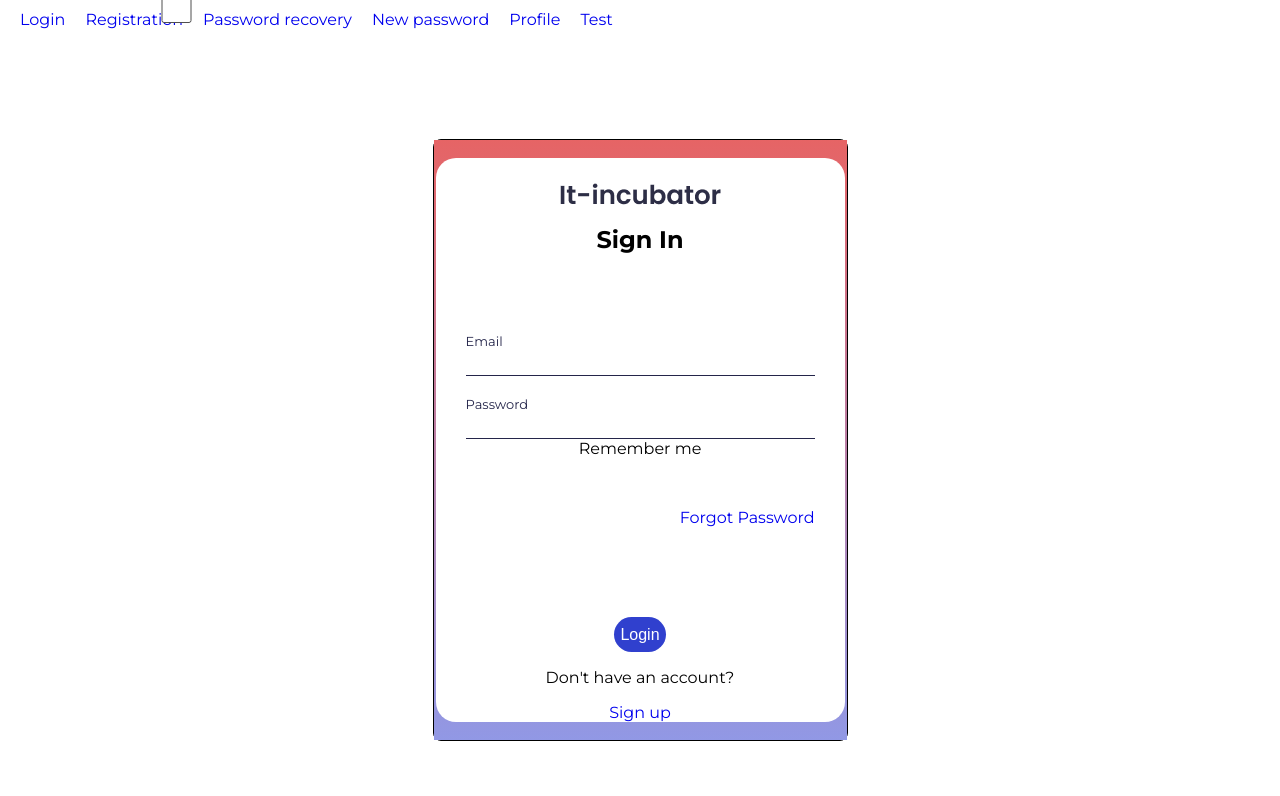
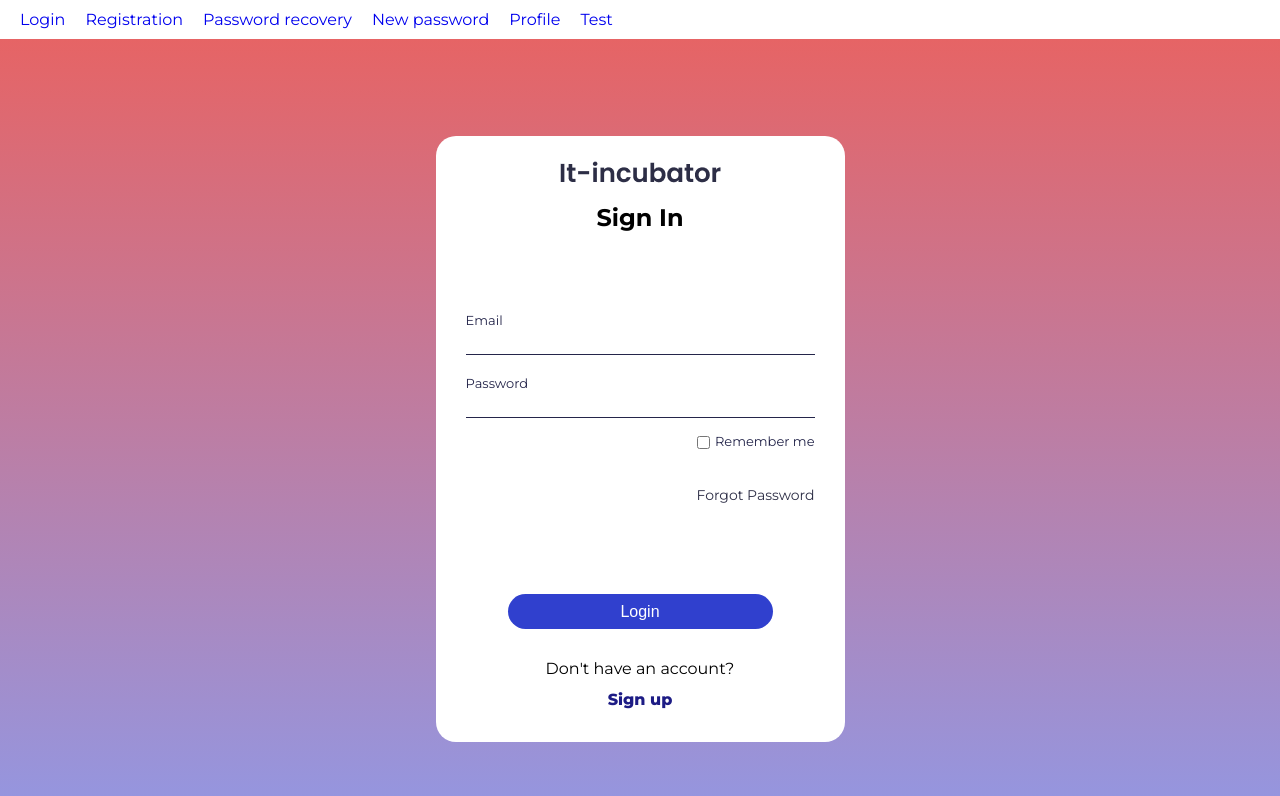
Before and after one commit to vsmaliakou/friday, a React (Create React App) app: page /#/login in a window 1280 px wide. Shown: the top 796 px of the page. Built offline with nearby package versions, Linux system fonts and the light colour scheme.

Commit message:
fix logo

```diff
--- a/src/main/ui/common/c3-SuperCheckbox/SuperCheckbox.module.css
+++ b/src/main/ui/common/c3-SuperCheckbox/SuperCheckbox.module.css
@@ -4,3 +4,14 @@
 .spanClassName {
 
 }
+.SuperCheckboxLabel{
+    display:flex;
+    position: relative;
+    top: 15px;
+    align-self: flex-end;
+}
+.finalInputClassName{
+    width: auto;
+    height: auto;
+    margin-right: 5px;
+}
--- a/src/main/ui/common/c3-SuperCheckbox/SuperCheckbox.tsx
+++ b/src/main/ui/common/c3-SuperCheckbox/SuperCheckbox.tsx
@@ -28,15 +28,16 @@ const SuperCheckbox: React.FC<SuperCheckboxPropsType> = (
     const finalInputClassName = `${s.checkbox} ${className ? className : ""}`;
 
     return (
-        <label>
+        <label className={s.SuperCheckboxLabel}>
             <input
                 type={"checkbox"}
                 onChange={onChangeCallback}
-                className={finalInputClassName}
+                className={s.finalInputClassName}
 
                 {...restProps} // отдаём инпуту остальные пропсы если они есть (checked например там внутри)
             />
-            {children && <span className={s.spanClassName}>{children}</span>}
+            <span>Remember me</span>
+            {/* {children && <span className={s.spanClassName}>{children}</span>} */}
         </label> // благодаря label нажатие на спан передастся в инпут
     );
 }
--- a/src/main/ui/components/auth/login/Login.tsx
+++ b/src/main/ui/components/auth/login/Login.tsx
@@ -1,5 +1,5 @@
 import React, {ChangeEvent} from 'react';
-import s from './Login.module.scss';
+import s from './_Login.module.scss';
 import logo from './../../../../../assets/img/logo.png';
 // import {Email} from '../authComponents/Email';
 // import {Password} from '../authComponents/Password';
@@ -27,6 +27,8 @@ export const Login: React.FC<PropsType> = (props) => {
 
                 <h2 className={s.title}>Sign In</h2>
 
+                <span className={s.error}>{props.dataLogin.errorMessage}</span>
+
                 <form className={s.form}>
                     <SuperInputText type={'email'}
                                     setError={x => x}
@@ -42,14 +44,14 @@ export const Login: React.FC<PropsType> = (props) => {
                     <SuperCheckbox type={'checkbox'}
                                    onChange={props.onChangeRememberMeHandler}
                     />
-                    Remember me
-                    <span>{props.dataLogin.errorMessage}</span>
+
+
                     <NavLink to={'/forgot'} className={s.forgot}>Forgot Password</NavLink>
                     <button className={s.loginBtn} onClick={props.addUserData}>Login</button>
-                    <p>Don't have an account?</p>
+                    <span className={s.account} >Don't have an account?</span>
                 </form>
 
-                <NavLink to={'/registration'}>Sign up</NavLink>
+                <NavLink className={s.reg} to={'/registration'}>Sign up</NavLink>
 
 
             </div>
--- a/src/main/ui/components/auth/login/Login.module.scss
+++ b/src/main/ui/components/auth/login/_Login.module.scss
@@ -27,27 +27,32 @@
     margin: 40px 30px 0 30px;
 }
 
+.error{
+    color:red;
+}
 
 
 
 
 
 .forgot{
-    border: none;
-    background-color: #fff;
+    @include text  (14px, 400, 17px,#2D2E46);
     align-self: flex-end;
     margin-top: 50px;
+    &:hover{
+        color: #585a92;
+    }
 }
 
 .loginBtn{
     background-color: rgb(48, 64, 206);
     border: none;
     border-radius: 20px;
-    color: #fff;
+    @include text (16px, 400, 17px, #fff);
     height: 35px;
-    max-width: 265px;
+    width: 265px;
     margin-top: 90px;
-    font-size: 16px;
+
     &:hover{
         background-color: rgb(82, 97, 235);
     }
@@ -61,6 +66,8 @@
 
 .reg{
     margin: 10px 0 30px 0;
-    color: #1d1c85;
-    font-weight: 800;
+    @include text (16px, 800, 24px,#1d1c85 );
+    &:hover{
+        color: #52519c;
+    }
 }
--- a/src/main/ui/components/auth/login/login.module.css
+++ b/src/main/ui/components/auth/login/login.module.css
@@ -1,4 +1,4 @@
-.formLogin {
+/* .formLogin {
     margin-top: 100px;
     border: 1px solid;
     display: flex;
@@ -60,3 +60,4 @@
     color: #21268F;
     margin-bottom: 92px;
 }
+ */
```
